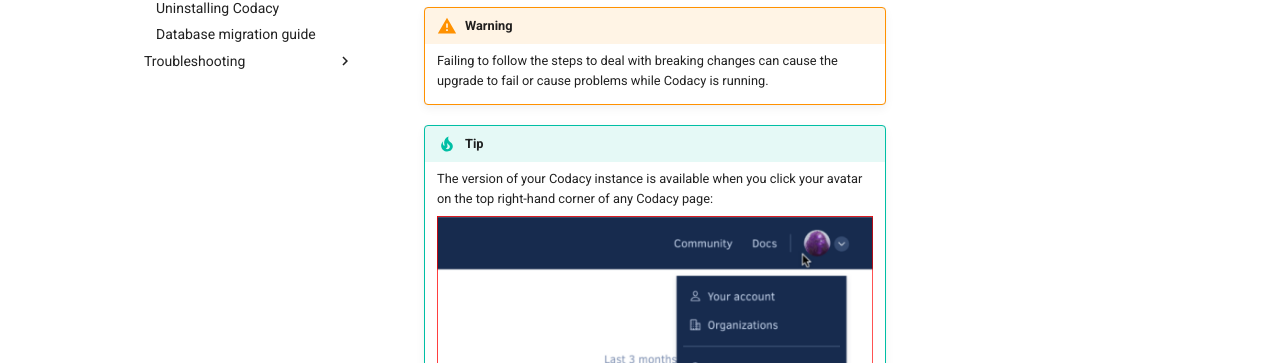
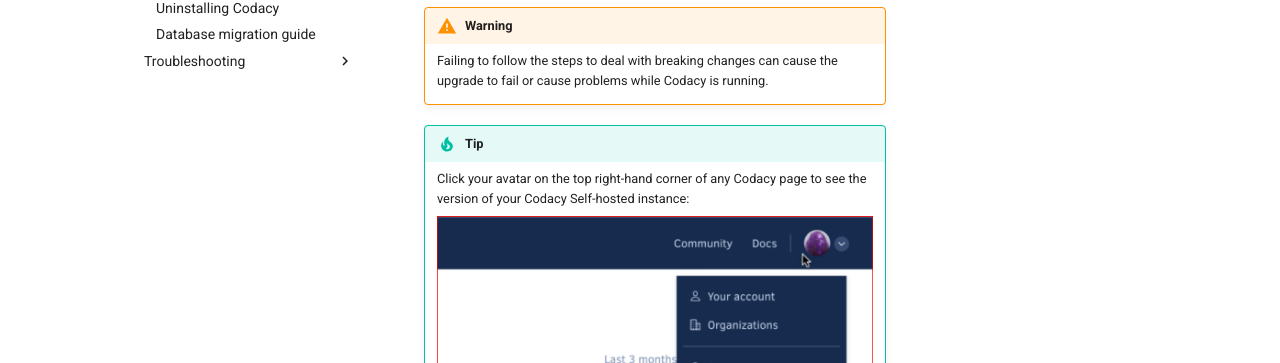
Before and after one commit to codacy/chart, an MkDocs documentation site: the page built from docs/maintenance/upgrade.md, in a window 1280 px wide and 900 px high. Shown: the part 322-685 px from the top of the window. Built offline with MkDocs 1.6.1 and Material for MkDocs 9.7.7, drawn with Linux system fonts in a browser that asks for light colours.

Commit message:
clean: Tweak instructions to obtain the Codacy Self-hosted version

```diff
--- a/docs/maintenance/upgrade.md
+++ b/docs/maintenance/upgrade.md
@@ -8,7 +8,7 @@
         Failing to follow the steps to deal with breaking changes can cause the upgrade to fail or cause problems while Codacy is running.
 
     !!! tip
-        The version of your Codacy instance is available when you click your avatar on the top right-hand corner of any Codacy page:
+        Click your avatar on the top right-hand corner of any Codacy page to see the version of your Codacy Self-hosted instance:
 
         ![Obtaining the Codacy Self-hosted version](../troubleshoot/images/self-hosted-version.png)
 
```
